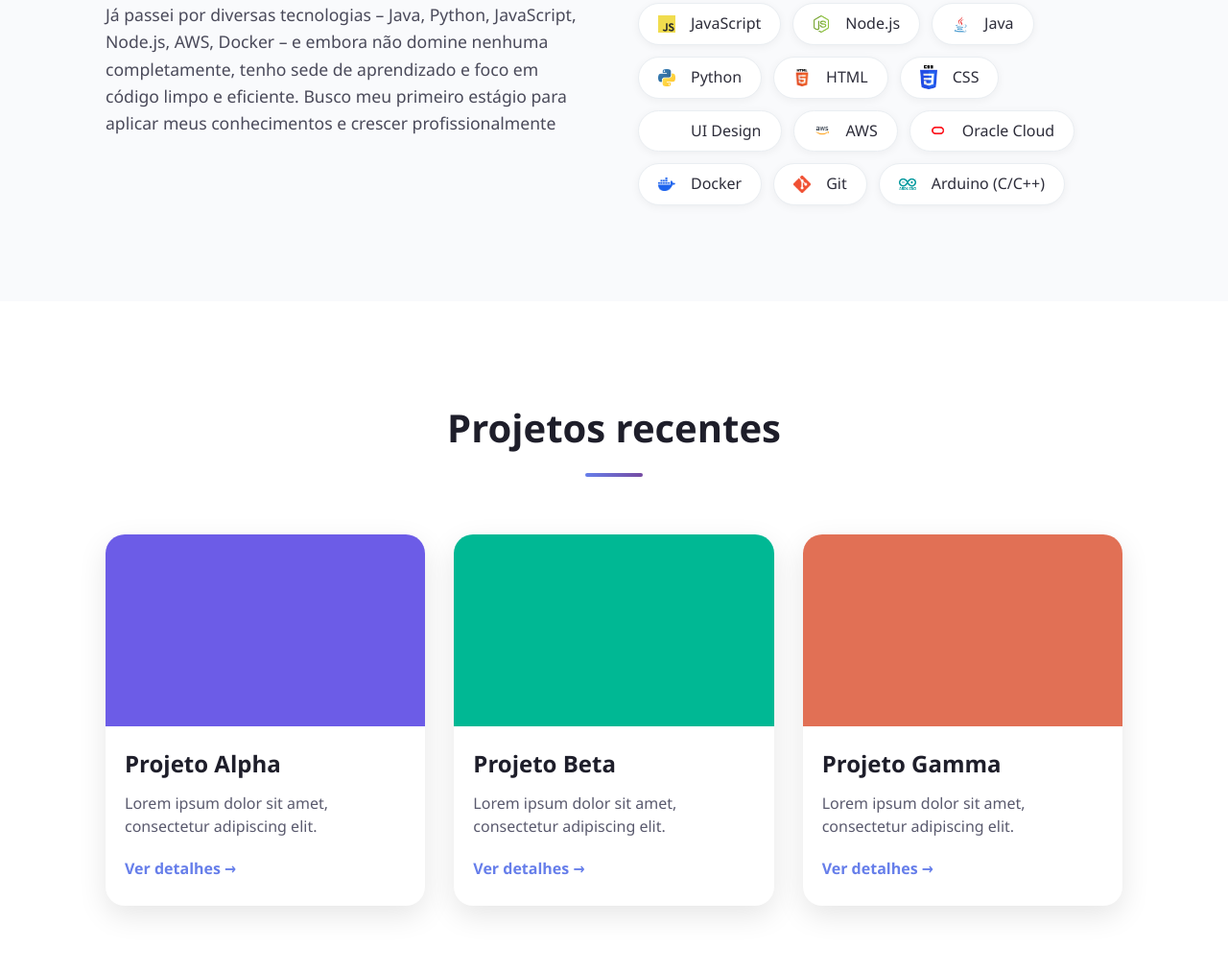
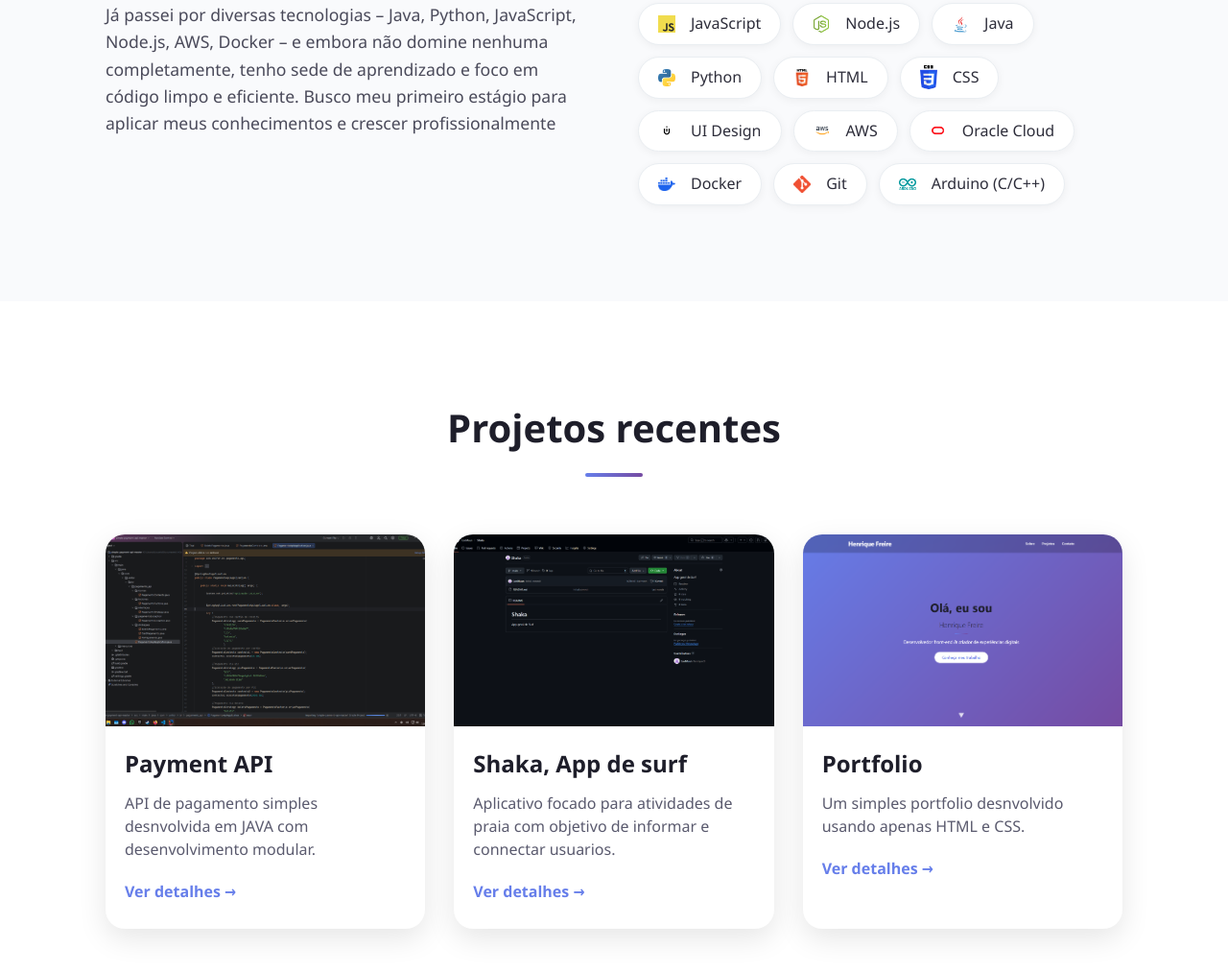
Before and after one commit to LooMuun/portfolio, a plain HTML site: page trabalhoPortfolio/index.html in a window 1280 px wide. Shown: the part 1098-2110 px from the top of the page at 96% size. Drawn offline with Linux system fonts and the light colour scheme.

Commit message:
update arquivos de imagem

```diff
--- a/trabalhoPortfolio/index.html
+++ b/trabalhoPortfolio/index.html
@@ -22,7 +22,7 @@
         <section class="hero">
             <div class="hero-content">
                 <h2>Olá, eu sou <span>Henrique Freire</span></h2>
-                <p>Desenvolvedor front-end & criador de experiências digitais</p>
+                <p>Desenvolvedor back-end & criador de experiências digitais</p>
                 <a href="#projetos" class="btn">Conheça meu trabalho</a>
             </div>
             <a href="#sobre" class="scroll-down">▼</a>
@@ -45,8 +45,8 @@
                             <li style="--skill-color: #3776ab; --skill-glow: #3776ab80;"><img src="./imgs/python.png" alt="">Python</li>
                             <!-- Front-end & Design -->
                             <li style="--skill-color: #e44d26; --skill-glow: #e44d2680;"><img src="./imgs/html.png" alt="">HTML</li>
-                            <li style="--skill-color: #e44d26; --skill-glow: #e44d2680;"><img src="./imgs/css.png" alt="">CSS</li>
-                            <li style="--skill-color: #9b59b6; --skill-glow: #9b59b680;"><img src="./imgs/ui-design.png" alt="">UI Design</li>
+                            <li style="--skill-color: #2926e4; --skill-glow: #3230b1;"><img src="./imgs/css.png" alt="">CSS</li>
+                            <li style="--skill-color: #9b59b6; --skill-glow: #9b59b680;"><img src="./imgs/ui.png" alt="">UI Design</li>
                             <!-- Cloud -->
                             <li style="--skill-color: #ff9900; --skill-glow: #ff990080;"><img src="./imgs/aws.png" alt="">AWS</li>
                             <li style="--skill-color: #f80000; --skill-glow: #f8000080;"><img src="./imgs/oracle.png" alt="">Oracle Cloud</li>
@@ -66,22 +66,22 @@
                 <h2>Projetos recentes</h2>
                 <div class="grid">
                     <div class="card">
-                        <div class="card-img" style="background: #6c5ce7;"></div>
-                        <h3>Projeto Alpha</h3>
-                        <p>Lorem ipsum dolor sit amet, consectetur adipiscing elit. </p>
-                        <a href="#" class="card-link">Ver detalhes →</a>
+                        <div class="card-img" style="background-image: url(./imgs/payment.png);"></div>
+                        <h3>Payment API</h3>
+                        <p>API de pagamento simples desnvolvida em JAVA com desenvolvimento modular.</p>
+                        <a href="https://github.com/LooMuun/simple-payment-api" class="card-link">Ver detalhes →</a>
                     </div>
                     <div class="card">
-                        <div class="card-img" style="background: #00b894;"></div>
-                        <h3>Projeto Beta</h3>
-                        <p>Lorem ipsum dolor sit amet, consectetur adipiscing elit. </p>
-                        <a href="#" class="card-link">Ver detalhes →</a>
+                        <div class="card-img" style="background-image: url(./imgs/shaka.png);"></div>
+                        <h3>Shaka, App de surf</h3>
+                        <p>Aplicativo focado para atividades de praia com objetivo de informar e connectar usuarios.</p>
+                        <a href="https://github.com/LooMuun/Shaka" class="card-link">Ver detalhes →</a>
                     </div>
                     <div class="card">
-                        <div class="card-img" style="background: #e17055;"></div>
-                        <h3>Projeto Gamma</h3>
-                        <p>Lorem ipsum dolor sit amet, consectetur adipiscing elit. </p>
-                        <a href="#" class="card-link">Ver detalhes →</a>
+                        <div class="card-img" style="background-image: url('./imgs/portfolio.png');";></div>
+                        <h3>Portfolio</h3>
+                        <p>Um simples portfolio desnvolvido usando apenas HTML e CSS.</p>
+                        <a href="https://github.com/LooMuun/portfolio" class="card-link">Ver detalhes →</a>
                     </div>
                 </div>
             </div>
```
Also changed, not shown: trabalhoPortfolio/imgs/payment.png (added), trabalhoPortfolio/imgs/portfolio.png (added), trabalhoPortfolio/imgs/shaka.png (added), trabalhoPortfolio/imgs/ui.png (added), 1 other file.
